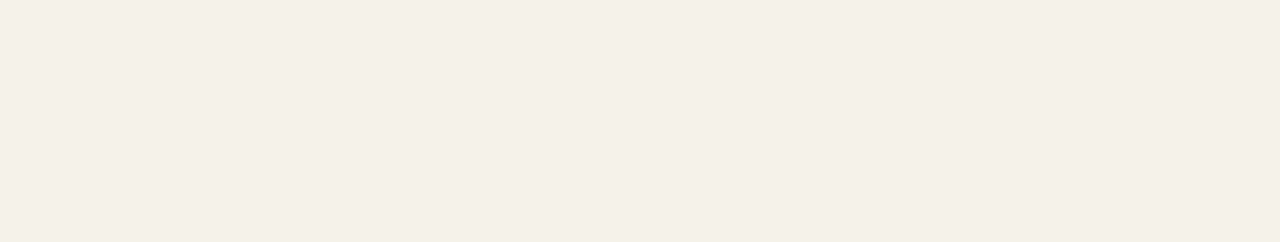
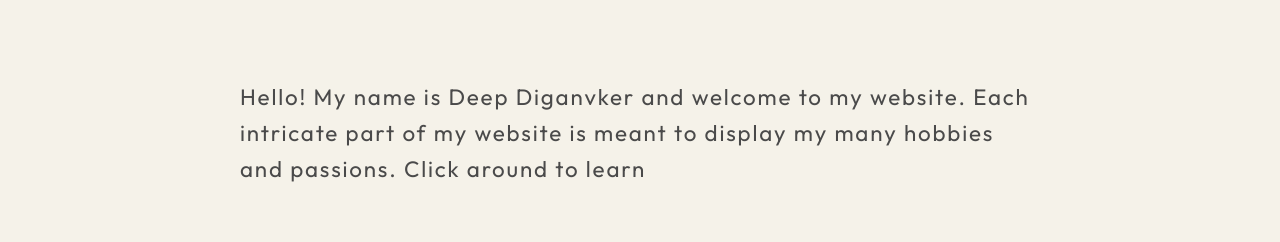
Before and after one commit to DeepD99/the-desk-portfolio, a React (Vite) app: page / in a window 1280 px wide. Shown: the top 242 px of the page. Built offline with nearby package versions, Linux system fonts and the light colour scheme.

Commit message:
minimalist black pages and persistent typewriter effect

```diff
--- a/src/App.jsx
+++ b/src/App.jsx
@@ -14,6 +14,27 @@ export default function App() {
   const transitionLayerRef = useRef();
   const scrollContainerRef = useRef(null);
 
+  // Typewriter persistence
+  const introText = "Hello! My name is Deep Diganvker and welcome to my website. Each intricate part of my website is meant to display my many hobbies and passions. Click around to learn more about me :)";
+  const [displayedText, setDisplayedText] = useState("");
+  const hasStartedTyping = useRef(false);
+
+  useEffect(() => {
+    let timer;
+    const startDelay = setTimeout(() => {
+      let i = 0;
+      timer = setInterval(() => {
+        setDisplayedText(introText.slice(0, i + 1));
+        i++;
+        if (i >= introText.length) clearInterval(timer);
+      }, 30);
+    }, 500);
+
+    return () => {
+      clearTimeout(startDelay);
+      if (timer) clearInterval(timer);
+    };
+  }, []);
   useEffect(() => {
     if (isTransitioning) {
       document.body.style.overflow = 'hidden';
@@ -247,10 +268,12 @@ export default function App() {
 
         const obj = objectMap.find(o => o.contentKey === activeKey);
 
-        await transitionLayerRef.current.startBackTransition({
-          content: obj,
-          currentRect
-        });
+        if (obj) {
+          await transitionLayerRef.current.startBackTransition({
+            content: obj,
+            currentRect
+          });
+        }
       }
 
       setActiveScene('transitioning-back');
@@ -276,6 +299,7 @@ export default function App() {
           isTransitioning={isTransitioning || activeScene === 'transitioning-to-detail' || activeScene === 'transitioning-to-spotify'}
           isLaptopTransition={isLaptopTransition}
           isWipeTransition={isWipeTransition}
+          displayedText={displayedText}
         />
       )}
 
--- a/src/components/SceneDetail.jsx
+++ b/src/components/SceneDetail.jsx
@@ -30,14 +30,11 @@ export default function SceneDetail({ activeKey, onBack, isTransitioning, classN
             </button>
 
             <div className="immersive-content">
-                <h1 className="immersive-title">{isAbout ? "ABOUT" : "WORK"}</h1>
+                <h1 className="immersive-title">
+                    {activeKey === 'work' ? "WORK" : "ABOUT"}
+                </h1>
 
-                {/* ✅ Resume ripple preview lives INSIDE the existing SceneDetail */}
-                {!isAbout && (
-                    <div style={{ width: "min(820px, 92vw)", height: "min(1100px, 80vh)" }}>
-                        <ResumeRipplePreview src="/resume/resume-preview.webp" amp={0.011} />
-                    </div>
-                )}
+                {/* Resume preview can be added back here if needed */}
             </div>
         </div>
     );
--- a/src/components/SceneHome.jsx
+++ b/src/components/SceneHome.jsx
@@ -1,10 +1,21 @@
 import React from 'react';
 import { objectMap } from '../content/objectMap';
 
-export default function SceneHome({ onCardClick, isTransitioning, activeScene, isLaptopTransition, isWipeTransition }) {
+export default function SceneHome({ onCardClick, isTransitioning, activeScene, isLaptopTransition, isWipeTransition, displayedText }) {
     const isSpotifyTransition = activeScene === 'transitioning-to-spotify';
+
     return (
         <div className={`scene-root scene-home ${isTransitioning ? 'transitioning' : ''} ${isSpotifyTransition ? 'is-headphones-transition' : ''} ${isLaptopTransition ? 'is-laptop-transition' : ''} ${isWipeTransition ? 'is-wipe-transition' : ''}`}>
+
+            <div className="typewriter-container">
+                <div className="typewriter">
+                    <h1>
+                        {displayedText}
+                        <span className="cursor"></span>
+                    </h1>
+                </div>
+            </div>
+
             {objectMap.map((obj) => (
                 <div
                     key={obj.id}
--- a/src/styles/main.css
+++ b/src/styles/main.css
@@ -601,8 +601,23 @@ body.allow-scroll {
   overflow: hidden;
 }
 
+/* Instant-on for immersive zoom transition - no fade flicker */
+.work-immersive.active {
+  transition: opacity 0.05s linear !important;
+  opacity: 1 !important;
+  transform: none !important;
+  filter: none !important;
+}
+
 .immersive-content {
   text-align: center;
+}
+
+.about-content {
+  text-align: left;
+  max-width: 800px;
+  width: 100%;
+  padding: 4rem;
 }
 
 .immersive-title {
@@ -726,3 +741,71 @@ body.allow-scroll {
   letter-spacing: 0.2em;
   color: var(--fg-muted);
 }
+
+/* Typewriter Effect from USER */
+.typewriter-container {
+  position: absolute;
+  top: 10%;
+  /* Positioned above the cards */
+  left: 50%;
+  transform: translateX(-50%);
+  width: 90%;
+  max-width: 800px;
+  z-index: 10;
+  pointer-events: none;
+  text-align: center;
+  transition: opacity 0.5s ease;
+}
+
+.scene-home.transitioning .typewriter-container {
+  opacity: 0;
+}
+
+.typewriter h1 {
+  overflow: hidden;
+  margin: 0 auto;
+  letter-spacing: .08em;
+  font-size: 1.4rem;
+  font-weight: 400;
+  color: var(--fg-blueprint);
+  line-height: 1.6;
+  font-family: 'Outfit', sans-serif;
+  display: inline-block;
+  text-align: left;
+}
+
+.typewriter h1 .cursor {
+  display: inline-block;
+  width: 0.15em;
+  height: 1em;
+  background-color: black;
+  margin-left: 4px;
+  vertical-align: middle;
+  animation: blink-caret .75s step-end infinite;
+}
+
+/* The typewriter cursor effect from USER */
+@keyframes blink-caret {
+
+  from,
+  to {
+    border-color: transparent;
+    background-color: transparent;
+  }
+
+  50% {
+    /* border-color: black; */
+    background-color: black;
+  }
+}
+
+@media (max-width: 768px) {
+  .typewriter-container {
+    top: 5%;
+  }
+
+  .typewriter h1 {
+    font-size: 1.1rem;
+    letter-spacing: 0.04em;
+  }
+}
```
